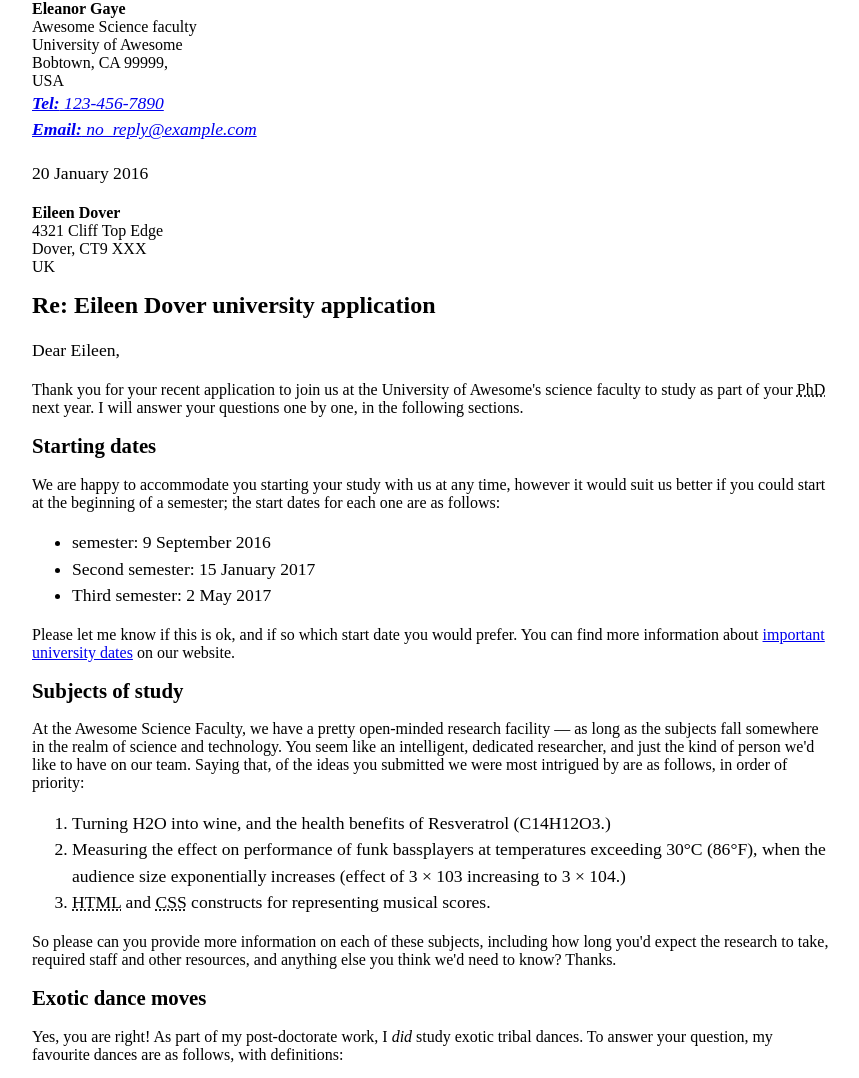
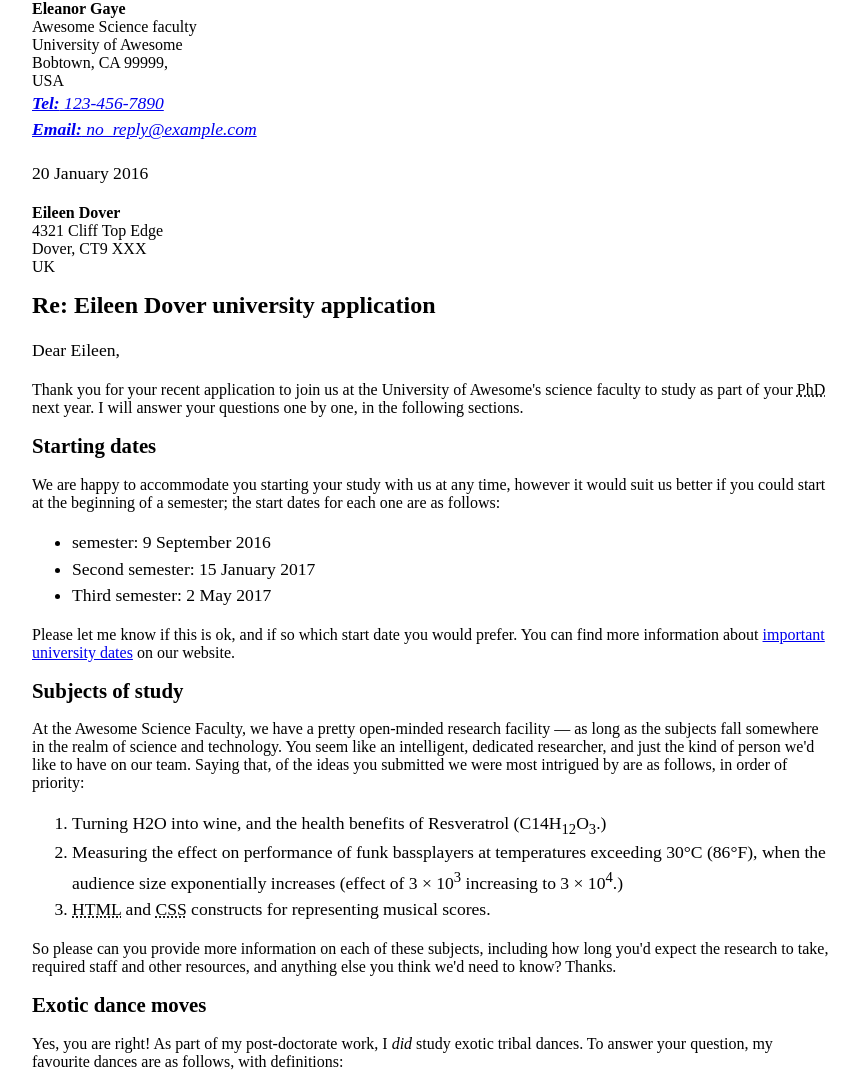
Before and after one commit to hase218/git-tutorial, a plain HTML site: page index.html in a window 1280 px wide. Shown: the top 1078 px of the page, without its empty margins (208-1067 px from the left). Drawn offline with Linux system fonts and the light colour scheme.

Commit message:
上付き、下付き文字の追加

```diff
--- a/index.html
+++ b/index.html
@@ -50,8 +50,8 @@
     At the Awesome Science Faculty, we have a pretty open-minded research facility — as long as the subjects fall somewhere in the realm of science and technology. You seem like an intelligent, dedicated researcher, and just the kind of person we'd like to have on our team. Saying that, of the ideas you submitted we were most intrigued by are as follows, in order of priority:
 
     <ol>
-      <li>Turning H2O into wine, and the health benefits of Resveratrol (C14H12O3.)</li>
-      <li>Measuring the effect on performance of funk bassplayers at temperatures exceeding 30°C (86°F), when the audience size exponentially increases (effect of 3 × 103 increasing to 3 × 104.)</li>
+      <li>Turning H2O into wine, and the health benefits of Resveratrol (C<sb>14</sb>H<sub>12</sub>O<sub>3</sub>.)</li>
+      <li>Measuring the effect on performance of funk bassplayers at temperatures exceeding 30°C (86°F), when the audience size exponentially increases (effect of 3 × 10<sup>3</sup> increasing to 3 × 10<sup>4</sup>.)</li>
       <li><abbr title="HyperText Markup Language">HTML</abbr> and <abbr title="Cascading Style Sheets">CSS</abbr> constructs for representing musical scores.</li>
     </ol>
     So please can you provide more information on each of these subjects, including how long you'd expect the research to take, required staff and other resources, and anything else you think we'd need to know? Thanks.
```
